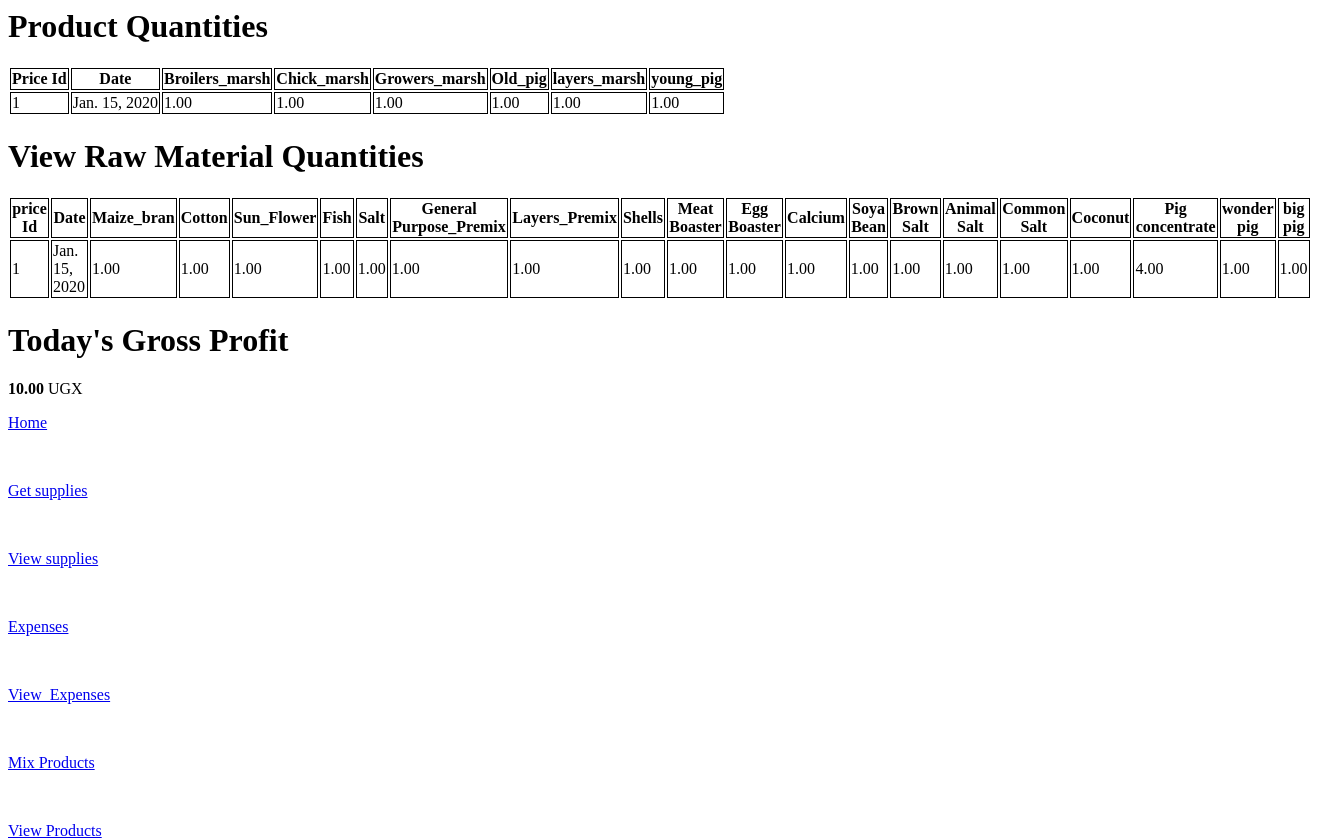
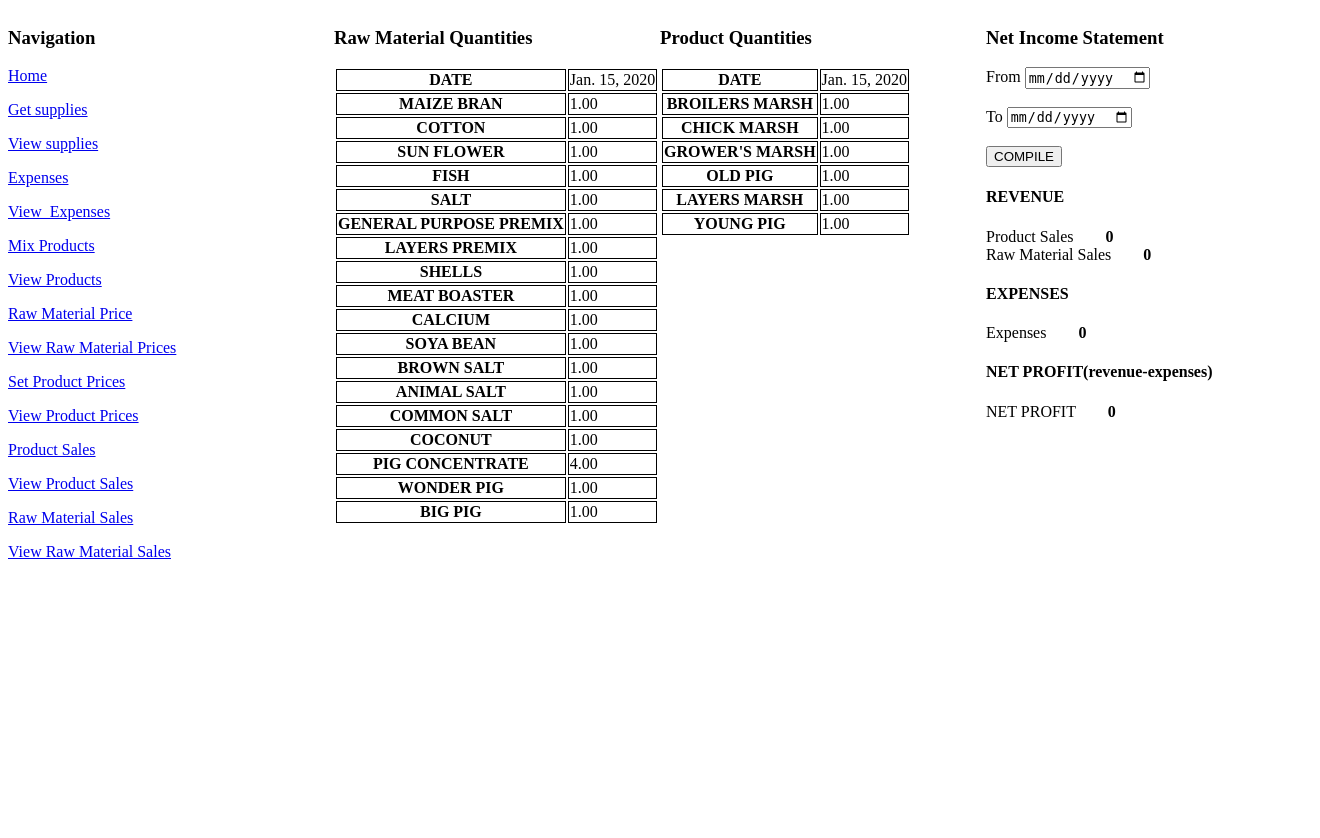
Before and after one commit to jakobwamani/kamanyire_2022, a Django app: page / in a window 1320 px wide. Shown: the top 838 px of the page. After the commit the page ends 559 px from the top, so only its background shows below. Run offline with Django 3.2, Linux system fonts and the light colour scheme; tables that the repository leaves empty hold one stand-in row (values such as "Sample post"); parts of the project's set-up code (start-up, migrations or seed data) failed here and were passed over.

Commit message:
nearing_completion

```diff
--- a/feedsite/feedwork/forms.py
+++ b/feedsite/feedwork/forms.py
@@ -5,22 +5,10 @@ from django.utils import timezone
 import calculation
 
 RAW_MATERIAL_CHOICES = (("maize_bran" , "maize bran"),("cotton", "cotton")
-,("sun_flower" , "sun flower")
-,("fish" , "fish")
-,("salt" ,"salt")
-,("calcium" , "calcium")
-,("soya_bean","soya bean")
-,("animal_salt","animal salt")
-,("common_salt","common salt")
-,("coconut","coconut")
-,("pig_concentrate","pig concentrate")
-,("wonder_pig","wonder pig")
-,("big_pig","big pig")
-,("general_purpose_premix" , "general purpose premix")
-,("layers_premix" , "layers premix")
-,("shells" , "shells")
-,("meat_boaster" , "meat boaster")
-,("egg_boaster" ,"egg boaster"))
+,("sun_flower" , "sun flower"),("fish" , "fish"),("salt" ,"salt"),("calcium" , "calcium"),("soya_bean","soya bean")
+,("animal_salt","animal salt"),("common_salt","common salt"),("coconut","coconut"),("pig_concentrate","pig concentrate")
+,("wonder_pig","wonder pig"),("big_pig","big pig"),("general_purpose_premix" , "general purpose premix")
+,("layers_premix" , "layers premix"),("shells" , "shells"),("meat_boaster" , "meat boaster"),("egg_boaster" ,"egg boaster"))
 # creating a form
 class RawMaterialForm(forms.ModelForm):
 	YEARS= [x for x in range(2000,2030)]
@@ -34,11 +22,10 @@ class RawMaterialForm(forms.ModelForm):
 	# increase_quantity = forms.IntegerField(initial=0)
 	# reduce_quantity = forms.IntegerField(initial=0)
 	# unit_price = forms.IntegerField(initial = 0)
-	quantity = forms.DecimalField()
-	unit_price = forms.DecimalField()
+	quantity = forms.DecimalField(initial = 0.0)
+	unit_price = forms.DecimalField(initial= 0.0)
 	total = forms.DecimalField(
-		# RawMaterial.amount()
-        # widget=calculation.FormulaInput('quantity * unit_price') # <- using single math expression
+        widget=calculation.FormulaInput('quantity*unit_price') # <- using single math expression
     )
 
 	class Meta:
@@ -46,12 +33,7 @@ class RawMaterialForm(forms.ModelForm):
 		model = RawMaterial
 
 		# exclude = ["amount","fullamount",]
-		fields = [
-			"date",
-			"receipt_number",
-			"supplier",
-			"item","quantity","unit_price","total"
-		]
+		fields = ["date","receipt_number","supplier","item","quantity","unit_price","total"]
 
 class ExpenseForm(forms.ModelForm):
 	YEARS= [x for x in range(2000,2030)]
@@ -81,17 +63,17 @@ class SupplyForm(forms.ModelForm):
 	unit_price = forms.DecimalField(initial = 0.0)
 	# i  cannot edit this stuff from right here so all amounts will shown in the retrieve view
 	# amount = forms.IntegerField(initial = 0)
-	total = forms.DecimalField( initial = 0.0)
-
+	# total = forms.DecimalField( initial = 0.0)
+	total = forms.DecimalField(
+        widget=calculation.FormulaInput('quantity*unit_price') # <- using single math expression
+    )
 	# i  cannot edit this stuff from right here so all amounts will shown in the retrieve view
 	# fullamount = forms.IntegerField(initial = 0)
 	# pricing = forms.IntegerField(help_text='First check to cost of supply to update this')
-
 	# create meta class
 	class Meta:
 		# specify model to be used
 		model = RawMaterial
-
 		# exclude = ["amount","fullamount",]
 		fields = ["date","receipt_number","supplier","item","quantity","unit_price","total"]
 
@@ -215,14 +197,12 @@ class RawMaterialSalesForm(forms.ModelForm):
 	YEARS= [x for x in range(2000,2030)]
 	date = forms.DateField(label='Date', widget=forms.SelectDateWidget(years=YEARS),initial=timezone.now())
 	raw_material = forms.ChoiceField(choices=RAW_MATERIAL_CHOICES)
-	quantity = forms.IntegerField(initial = 0)
-	selling_price = forms.IntegerField(initial = 0)
+	quantity = forms.IntegerField(initial = 0.0)
+	selling_price = forms.IntegerField(initial = 0.0)
 	total = forms.DecimalField(
         widget=calculation.FormulaInput('quantity*selling_price') # <- using single math expression
     )
 	# total = forms.IntegerField(initial = 0)
-
 	class Meta:
 		model = RawMaterialSales
-
 		fields = ["date","raw_material","quantity","selling_price","total"]
--- a/feedsite/feedwork/templates/feedwork/do_raw_material_sales.html
+++ b/feedsite/feedwork/templates/feedwork/do_raw_material_sales.html
@@ -1,7 +1,7 @@
 <html>
 <head>
-    <title>Viewing_Raw_Materials</title>
-    <script type="text/javascript">
+    <title>Raw_Materials Sales</title>
+    <!-- <script type="text/javascript">
         function autofill(value){
             var x, y;
              x = value;
@@ -12,7 +12,7 @@
             document.getElementById('id_total').value = x * y ;
             }
                             }
-    </script>
+    </script> -->
 
        <style type="text/css">
         table, th, td {
--- a/feedsite/feedwork/templates/feedwork/index.html
+++ b/feedsite/feedwork/templates/feedwork/index.html
@@ -3,119 +3,234 @@
 	<title>HOME</title>
 </head>
 <style type="text/css">
-        table, th, td {
-  border: 1px solid black;
+        th, td { border: 1px solid black;}
+        .container{
+            display: flex;
+            max-height:100vh
 
+        }
+
+        .container > .navigation {
+            flex: 4; /*grow*/
+
+        }
+        .container > .raw_material_quantities{
+            flex: 4;
+        }
+        .container > .product_quantities{
+            flex: 4;
+        }
+        .container > .profit_showcase{
+            flex: 4;
         }
 </style>
      <meta name="viewport" content="width=device-width, initial-scale=1.0">
 <body>
-	<h1>Product Quantities</h1>
-    <table style="border:1px">
-                    <ul>
-        <!-- maize_bran,cotton,sun_flower,fish,salt,general_purpose_premix,layers_premix ,shells
-        meat_boaster ,egg_boaster  -->
+<div class="container">
+    <div class="navigation"  >
+        <h3>Navigation</h3>
+        <table>
+            <tr style="height:10px">
+                <a href="{% url 'index' %}"><p>Home</p></a>
+            </tr>
             <tr>
-                        <th>Price Id</th>
-                        <th>Date</th>
-                        <th>Broilers_marsh</th>
-                        <th>Chick_marsh</th>
-                        <th>Growers_marsh</th>
-                        <th>Old_pig</th>
-                        <th>layers_marsh</th>
-                        <th>young_pig</th>
-
+                <a href="{% url 'get_supply' %}"><p>Get supplies</p></a>
             </tr>
-
             <tr>
-                        <td>{{ lastproduct.id}} </td>
-                        <td>{{ lastproduct.date }} </td>
-                        <td>{{ lastproduct.broilers_marsh }}</td>
-                        <td>{{ lastproduct.chick_marsh }}</td>
-                        <td>{{ lastproduct.growers_marsh }}</td>
-                        <td>{{ lastproduct.old_pig }}</td>
-                        <td>{{ lastproduct.layers_marsh }}</td>
-                        <td>{{ lastproduct.young_pig }} </td>
-
+                <a href="{% url 'view_supply' %}"><p>View supplies</p></a>
+            </tr>
+            <tr>
+                <a href="{% url 'expenses' %}"><p>Expenses</p></a>
+            </tr>
+            <tr>
+                <a href="{% url 'view_expenses' %}"><p>View_Expenses</p></a>
+            </tr>
+            <tr>
+                <a href="{% url 'create_product' %}"><p>Mix Products</p></a>
+            </tr>
+                <a href="{% url 'view_product' %}"><p>View Products</p></a>
+            <tr>
+            </tr>
+            <tr>
+                <a href="{% url 'raw_material_prices' %}"><p>Raw Material Price</p></a>
+            </tr>
+            <tr>
+                <a href="{% url 'view_raw_material_prices' %}"><p>View Raw Material Prices</p></a>
+            </tr>
+            <tr>
+                 <a href="{% url 'create_product_prices' %}"><p>Set  Product Prices</p></a>
+            </tr>
+            <tr>
+                <a href="{% url 'view_product_prices' %}"><p>View Product Prices</p>
+            </tr>
+            <tr>
+                <a href="{% url 'product_sales' %}"><p>Product Sales</p></a>
+            </tr>
+            <tr>
+                <a href="{% url 'view_product_sales' %}"><p>View Product Sales</p></a>
+            </tr>
+            <tr>
+                <a href="{% url 'raw_material_sales' %}"><p>Raw Material Sales</p></a>
+            </tr>
+            <tr>
+                <a href="{% url 'view_raw_material_sales' %}"><p>View Raw Material Sales</p></a>
             </tr>
         </table>
 
-    <h1>View Raw Material Quantities</h1>
+    </div>
 
-     <table style="border:1px">
-                    <ul>
-        <!-- maize_bran,cotton,sun_flower,fish,salt,general_purpose_premix,layers_premix ,shells
-        meat_boaster ,egg_boaster  -->
-                    <tr>
-                        <th>price Id</th>
-                        <th>Date</th>
-                        <th>Maize_bran</th>
-                        <th>Cotton</th>
-                        <th>Sun_Flower</th>
-                        <th>Fish</th>
-                        <th>Salt</th>
-                        <th>General Purpose_Premix</th>
-                        <th>Layers_Premix</th>
-                        <th>Shells</th>
-                        <th>Meat Boaster</th>
-                        <th>Egg Boaster</th>
-                        <th>Calcium</th>
-                        <th>Soya Bean</th>
-                        <th>Brown Salt</th>
-                        <th>Animal Salt</th>
-                        <th>Common Salt</th>
-                        <th>Coconut</th>
-                        <th>Pig concentrate</th>
-                        <th>wonder pig</th>
-                        <th>big pig</th>
-                    </tr>
+
+    <div class="raw_material_quantities" >
+        <h3> Raw Material Quantities</h3>
+        <table th = height: 5px;>
+
 
             <tr>
-                        <td>{{ lastitem.id}} </td>
+                <th>DATE</th>
                 <td>{{ lastitem.date }} </td>
+            </tr>
+            <tr>
+                <th>MAIZE BRAN</th>
                 <td>{{ lastitem.maize_bran }}</td>
+            </tr>
+            <tr>
+                <th>COTTON</th>
                 <td>{{ lastitem.cotton }}</td>
+            </tr>
+            <tr>
+                <th>SUN FLOWER</th>
                 <td>{{ lastitem.sun_flower }}</td>
+            </tr>
+            <tr>
+                <th>FISH</th>
                 <td>{{ lastitem.fish }}</td>
+            </tr>
+            <tr>
+                <th>SALT</th>
                 <td>{{ lastitem.salt }}</td>
+            </tr>
+            <tr>
+                <th>GENERAL PURPOSE PREMIX</th>
                 <td>{{ lastitem.general_purpose_premix }} </td>
-                        <td>{{ lastitem.layers_premix }} </td>
-                        <td>{{ lastitem.shells }} </td>
-                        <td>{{ lastitem.meat_boaster }} </td>
-                        <td>{{ lastitem.egg_boaster }}</td>
+            </tr>
+            <tr>
+                <th>LAYERS PREMIX</th>
+                <td>{{ lastitem.layers_premix }}</td>
+            </tr>
+            <tr>
+                <th>SHELLS</th>
+                <td>{{ lastitem.shells }}</td>
+            </tr>
+            <tr>
+                <th>MEAT BOASTER</th>
+                <td>{{ lastitem.meat_boaster }}</td>
+            </tr>
+            <tr>
+                <th>CALCIUM</th>
                 <td>{{ lastitem.calcium }}</td>
+            </tr>
+            <tr>
+                <th>SOYA BEAN</th>
                 <td>{{ lastitem.soya_bean }}</td>
+            </tr>
+            <tr>
+                <th>BROWN SALT</th>
                 <td>{{ lastitem.brown_salt }}</td>
+            </tr>
+            <tr>
+                <th>ANIMAL SALT</th>
                 <td>{{ lastitem.animal_salt }}</td>
+            </tr>
+            <tr>
+                <th>COMMON SALT</th>
                 <td>{{ lastitem.common_salt }}</td>
+            </tr>
+            <tr>
+                <th>COCONUT</th>
                 <td>{{ lastitem.coconut }}</td>
+            </tr>
+            <tr>
+                <th>PIG CONCENTRATE</th>
                 <td>{{ lastitem.pig_concentrate }}</td>
+            </tr>
+            <tr>
+                <th>WONDER PIG</th>
                 <td>{{ lastitem.wonder_pig }}</td>
+            </tr>
+            <tr>
+                <th>BIG PIG</th>
                 <td>{{ lastitem.big_pig }}</td>
             </tr>
+        </table>
+    </div>
+
+    <div class="product_quantities" >
+        <h3> Product Quantities</h3>
+        <table th = height: 5px;>
+                <tr>
+                <th>DATE</th>
+                <td>{{lastproduct.date}}</td>
+                </tr>
+                <tr>
+                <th>BROILERS MARSH</th>
+                <td>{{lastproduct.broilers_marsh}}</td>
+                </tr>
+                <tr>
+                <th>CHICK MARSH</th>
+                <td>{{lastproduct.chick_marsh }}</td>
+                </tr>
+                <tr>
+                <th>GROWER'S MARSH</th>
+                <td>{{lastproduct.growers_marsh}}</td>
+                </tr>
+                <tr>
+                <th>OLD PIG</th>
+                <td>{{lastproduct.old_pig }}</td>
+                </tr>
+                <tr>
+                <th>LAYERS MARSH</th>
+                <td>{{lastproduct.layers_marsh}}</td>
+                </tr>
+                <tr>
+                <th>YOUNG PIG</th>
+                <td>{{ lastproduct.young_pig }}</td>
 
             </table>
+        </div>
 
-    <h1>Today's Gross Profit</h1>
-    <strong>{{ profit }}</strong><label> UGX</label>
+
+        <div class="profit_showcase">
+            <h3>Net Income Statement</h3>
+            <form action="{% url 'index' %}" method="get">
+                <!-- <label>Childid</label>
+                <input name="child" type="text" required placeholder="Childid..."><br/><br/> -->
+                <label>From</label>
+                <input name="start_date" type="date" ><br/><br/>
+                <labe>To</label>
+                <input name="end_date" type="date" ><br/><br/>
+                <input type="submit" name="submit" value="COMPILE"/>
+            </form>
+            <br/>
+            <!-- <strong>{{ profit }}</strong><label> UGX</label> -->
+            <h4>REVENUE</h4>
+            <label>Product Sales</label> <span>&nbsp&nbsp&nbsp&nbsp&nbsp&nbsp</span>
+            <strong>{{ product_sales }}</strong>
+            <br/>
+            <label>Raw Material Sales </label> <span>&nbsp&nbsp&nbsp&nbsp&nbsp&nbsp</span>
+            <strong>{{ raw_material_sales }}</strong>
+            <h4>EXPENSES</h4>
+            <label>Expenses</label> <span>&nbsp&nbsp&nbsp&nbsp&nbsp&nbsp</span>
+            <strong>{{ sum_of_expenses }}</strong>
+            <h4>NET PROFIT(revenue-expenses)</h4>
+
+            <label>NET PROFIT</label>
+            <span>&nbsp&nbsp&nbsp&nbsp&nbsp&nbsp</span>
+            <strong>{{ net_income }}</strong>
+        </div>
+</div>
+
+
+
 </body>
-<div>
 
-	<a href="{% url 'index' %}"><p>Home</p></a><br/>
-	<a href="{% url 'get_supply' %}"><p>Get supplies</p></a><br/>
- 	<a href="{% url 'view_supply' %}"><p>View supplies</p></a><br/>
-    <a href="{% url 'expenses' %}"><p>Expenses</p></a><br/>
-        <a href="{% url 'view_expenses' %}"><p>View_Expenses</p></a><br/>
-
- 	<a href="{% url 'create_product' %}"><p>Mix Products</p></a><br/>
- 	<a href="{% url 'view_product' %}"><p>View Products</p></a><br/>
- 	<a href="{% url 'raw_material_prices' %}"><p>Raw Material Price</p></a><br/>
- 	<a href="{% url 'view_raw_material_prices' %}"><p>View Raw Material Prices</p></a><br/>
-	<a href="{% url 'create_product_prices' %}"><p>Set  Product Prices</p></a><br/>
-	<a href="{% url 'view_product_prices' %}"><p>View Product Prices</p><br/>
-	<a href="{% url 'product_sales' %}"><p>Product Sales</p></a><br/>
-    <a href="{% url 'view_product_sales' %}"><p>View Product Sales</p></a><br/>
-	<a href="{% url 'raw_material_sales' %}"><p>Raw Material Sales</p></a><br/>
-	<a href="{% url 'view_raw_material_sales' %}"><p>View Raw Material Sales</p></a><br/>
-</div>
 </html>
--- a/feedsite/feedwork/urls.py
+++ b/feedsite/feedwork/urls.py
@@ -1,11 +1,14 @@
 from django.urls import path
-
+from django.conf.urls import include
 from feedwork import views
+from django.contrib import admin
+from django.conf.urls import url
 
 urlpatterns = [
 
     path('', views.index, name='index'),
-    path('supply',views.supplying,name='get_supply'),
+    # path('',views.creating_net_income,name = "index"),
+    path('supply',views.creating_supplies,name='get_supply'),
     path('view_supplies', views.viewing_supplies, name = 'view_supply'),
     path('update_supply/', views.updating_supplies, name = 'update_supply'),
     path('delete_supply/',views.deleting_supplies, name = 'delete_supply'),
@@ -33,4 +36,6 @@ urlpatterns = [
     path('view_expenses/',views.viewing_expenses, name='view_expenses'),
     path('update_expenses/',views.updating_expenses, name='update_expenses'),
     path('delete_expenses/',views.deleting_expenses, name='delete_expenses'),
+    url(r'^report_builder/', include('report_builder.urls')),
+    # path('api-auth/', include('rest_framework.urls'))
     ]
--- a/feedsite/feedwork/views.py
+++ b/feedsite/feedwork/views.py
@@ -140,38 +140,110 @@ def index(request):
     else:
         print("Just continue with life")
 
-    #Viewing the product quantities
+    # Viewing the product quantities
     # last item represents the raw material quantities
     # last product represent the product quantities
 
-    #now we are going to get the profit
+    # now we are going to get the income statement
+    # Net income/loss = product_sales + raw_material_sales - expenses
     # revenue = product_sales + raw_material_sales
-    # profit = sales  - expenses
+    # profit / loss = sales  - expenses
+
+    start_date = request.GET.get('start_date')
+    end_date = request.GET.get('end_date')
     #Products
-    last_product_sale = ProductSales.objects.last()
-    last_sale = last_product_sale.total
-
+    # p_sales = ProductSales.objects.values_list('total', 'date =[start_date, end_date]')
+    p_sales = ProductSales.objects.filter(date__range=[start_date, end_date])
+    # last_sale = last_product_sale.total
+    #Have a list containing all the product sales
+    p_sale_list = []
+    #get each sale
+    for p_sale in p_sales:
+        p_sale_list.append(p_sale.total)
+    #then sum up the list
+    product_sales = sum(p_sale_list)
     #Raw materials
-    last_raw_material_sale = RawMaterialSales.objects.last()
-    last_r_m_sale = last_raw_material_sale.total
+    rm_sales = RawMaterialSales.objects.filter(date__range=[start_date, end_date])
+    # last_r_m_sale = last_raw_material_sale.total
+    #a list containing all raw material sales
+    rm_sale_list = []
+    #get each sale
+    for rm_sale in rm_sales:
+        rm_sale_list.append(rm_sale.total)
+    #then sum up the list
+    raw_material_sales = sum(rm_sale_list)
 
     #expenses
-    last_expenses = Expenses.objects.last()
-    last_expense = last_expenses.total
+    expenses = Expenses.objects.filter(date__range=[start_date, end_date])
+    # last_expense = last_expenses.total
+    #list of expenses
+    expenses_list = []
+    #use a loop to get total of every expense
+    for expense in expenses:
+        #add that expense total into the 'expenses_list'
+        expenses_list.append(expense.total)
+    #sum up all the 'expense total' in that 'expenses_list'
+    sum_of_expenses = sum(expenses_list)
 
-    sales = last_sale + last_r_m_sale
+    #net income
 
-    profit = sales - last_expense
+    net_income = (product_sales + raw_material_sales) - sum_of_expenses
 
-    return render(request, "index.html",{'lastitem':lastitem,'lastproduct':lastproduct,'profit':profit})
+    return render(request, "index.html",{'lastitem':lastitem,'lastproduct':lastproduct,'product_sales':product_sales,
+    'raw_material_sales':raw_material_sales,'sum_of_expenses':sum_of_expenses,'net_income':net_income})
 
-def supplying(request):
+def creating_net_income(request):
+    #now we are going to get the income statement # Net income/loss = product_sales + raw_material_sales - expenses # revenue = product_sales + raw_material_sales
+    # profit / loss = sales  - expenses
+    start_date = request.GET.get('start_date')
+    end_date = request.GET.get('end_date')
+    #Products
+    # p_sales = ProductSales.objects.values_list('total', 'date =[start_date, end_date]')
+    p_sales = ProductSales.objects.filter(date__range=[start_date, end_date])
+    # last_sale = last_product_sale.total
+    #Have a list containing all the product sales
+    p_sale_list = []
+    #get each sale
+    for p_sale in p_sales:
+        p_sale_list.append(p_sale.total)
+    #then sum up the list
+    product_sales = sum(p_sale_list)
+    #Raw materials
+    rm_sales = RawMaterialSales.objects.filter(date__range=[start_date, end_date])
+    # last_r_m_sale = last_raw_material_sale.total
+    #a list containing all raw material sales
+    rm_sale_list = []
+    #get each sale
+    for rm_sale in rm_sales:
+        rm_sale_list.append(rm_sale.total)
+    #then sum up the list
+    raw_material_sales = sum(rm_sale_list)
+    #expenses
+    expenses = Expenses.objects.filter(date__range=[start_date, end_date])
+    # last_expense = last_expenses.total
+    #list of expenses
+    expenses_list = []
+    #use a loop to get total of every expense
+    for expense in expenses:
+        #add that expense total into the 'expenses_list'
+        expenses_list.append(expense.total)
+    #sum up all the 'expense total' in that 'expenses_list'
+    sum_of_expenses = sum(expenses_list)
+
+    #net income
+
+    net_income = (product_sales + raw_material_sales) - sum_of_expenses
+
+    return render(request,'index.html',{'products_sales':product_sales,
+    'raw_material_sales':raw_material_sales,'sum_of_expenses':sum_of_expenses,'net_income':net_income})
+
+def creating_supplies(request):
     # dictionary for initial data with
     # field names as keys
     context = {}
 
 
-    supply_form = SupplyForm(request.POST or None)
+    supply_form = RawMaterialForm(request.POST or None)
     # expense_form = ExpenseForm(request.POST or None)
     if request.method == 'POST':
         # add the dictionary during initialization
@@ -566,6 +638,8 @@ def viewing_product_sales(request):
 
     # run a query to get all the supplies on that date
     p_sales = ProductSales.objects.filter(date__range=[start_date, end_date])
+
+
     # print(type(supplies))
     # return render(request, "view_supply.html", context)
     return render(request, "view_product_sales.html", {'p_sales':p_sales})
@@ -630,8 +704,8 @@ def doing_raw_material_sales(request):
 
 
         if form.is_valid():
-            #So here it means that if am deduct the quantity that has been bought,
-            #i must do it for every raw material , that's what it means
+            # So here it means that if am deduct the quantity that has been bought,
+            # i must do it for every raw material , that's what it means
             # raw_material = form.cleaned_data['raw_material']
             # quantity = form.cleaned_data['quantity']
             # raw_material_sales_quantity_deduction(raw_material,quantity)
@@ -758,7 +832,6 @@ def updating_expenses(request):
             context_dict["form"] = form
     return render(request,"update_expenses.html",context=context_dict)
 
-
 def deleting_expenses(request):
     # book= get_object_or_404(Book, pk=pk)
     context_dict = {}
```
Also changed, not shown: feedsite/feedsite/settings.py (+14 -0 lines), feedsite/feedwork/models.py (+4 -4 lines), feedsite/feedwork/templates/feedwork/expense.html (+3 -21 lines), feedsite/feedwork/templates/feedwork/supply.html (+15 -64 lines), feedsite/feedwork/templates/feedwork/update_supply.html (+5 -7 lines), feedsite/db.sqlite3, feedsite/feedwork/migrations/0001_initial.py, feedsite/feedwork/migrations/0002_auto_20220114_0956.py (deleted), feedsite/feedwork/migrations/0003_auto_20220114_1815.py (deleted), feedsite/feedwork/migrations/0004_rename_cost_of_supply_expenses_total.py (deleted). Lines whose indentation alone changed are shown as unchanged.
